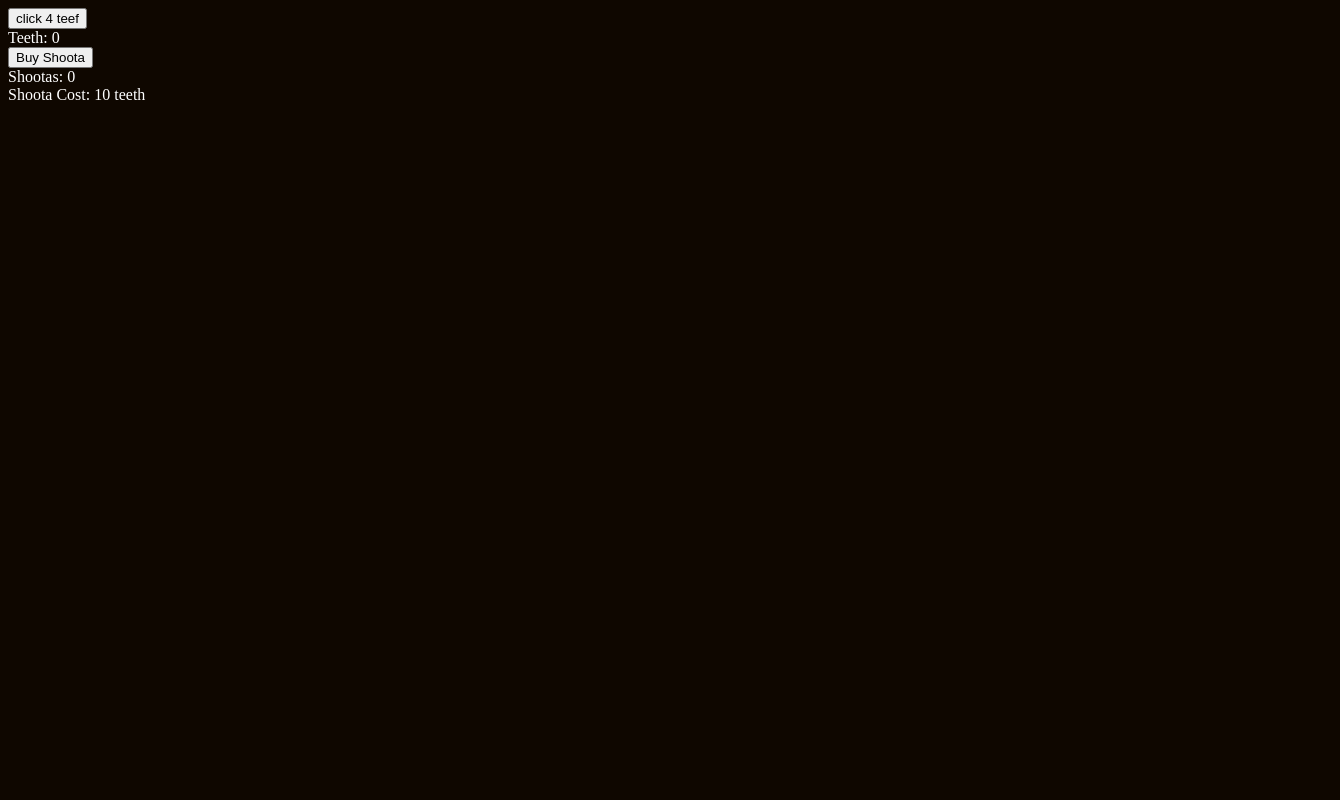
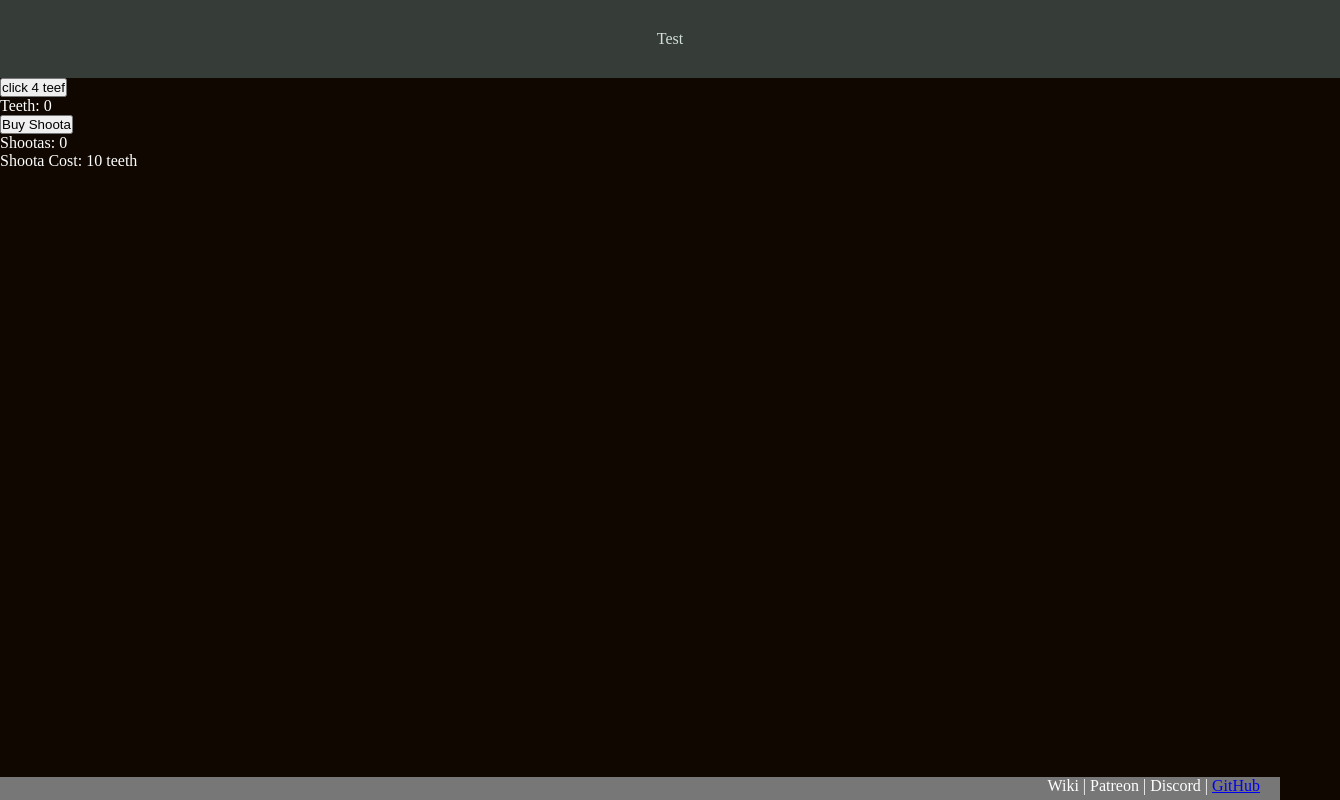
Before and after one commit to Aranunna/Ork-Simulator, a plain HTML site: page index.html in a window 1280 px wide. Shown: the whole page, 1340 px wide, since content can reach past the window. Drawn offline with Linux system fonts and the light colour scheme.

Commit message:
Update test

```diff
--- a/index.html
+++ b/index.html
@@ -5,7 +5,13 @@
 		<link rel="stylesheet" type="text/css" href="interface.css" />
 	</head>
 
+	<header>
+	Test
+	</header>
+
 	<body>
+
+
 
 		<button onClick="teethClick(1)">click 4 teef</button>
 		<br />
@@ -25,4 +31,8 @@
 
 		<script type="text/javascript" src="main.js"></script>
 	</body>
+
+	<footer>
+	Wiki | Patreon | Discord | <a href="https://github.com/Aranunna/Ork-Simulator" target="_blank">GitHub</a>
+	</footer>
 </html>
--- a/interface.css
+++ b/interface.css
@@ -1,4 +1,33 @@
+* { margin: 0; padding: 0; }
+
+header {
+	background-color: #363d38;
+	color: #d3e0d7;
+	position: relative;
+	width: 100%;
+	text-align: center;
+	top: 0;
+	padding: 30px;
+	margin: 0px;
+}
+
+
+
+
 body {
-  background-color: #0f0700;
-   color: white;
+	background-color: #0f0700;
+	color: white;
+	position: relative;
 }
+
+
+footer {
+	position: fixed;
+	bottom: 0;
+	right: 0;
+	background-color: #777;
+	text-align: right;
+	color: white;
+	width: 100%;
+	padding: 0px 20px 5px 0px;
+}
```
